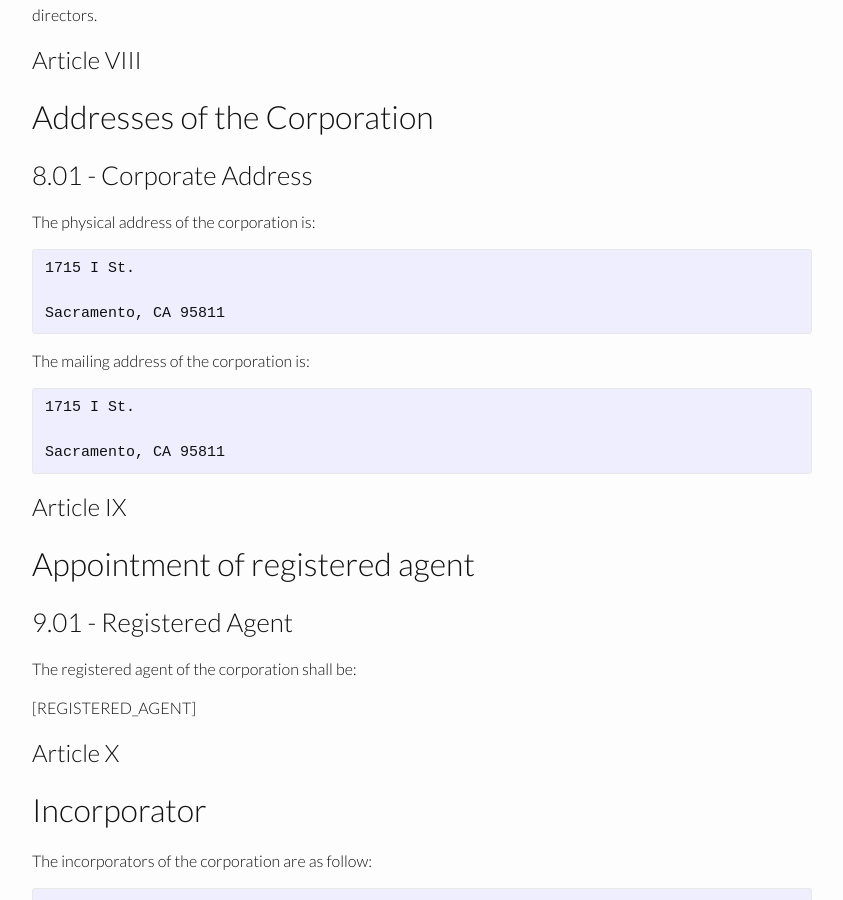
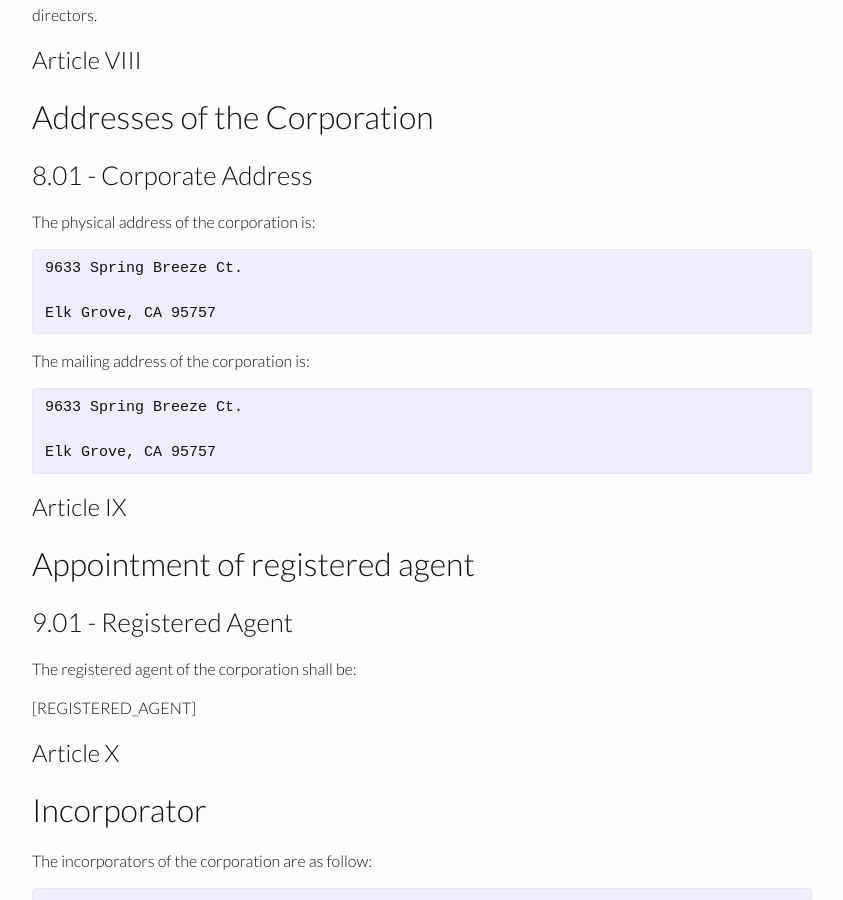
Before and after one commit to techramento/techramento.github.io, a Jekyll site: the page built from ARTICLES_OF_INCORPORATION.md, in a window 1280 px wide and 900 px high, scrolled down 3960 px. Shown: the whole window, without its empty margins (218-1061 px from the left). Built offline with Jekyll 4.4.1, drawn with Linux system fonts in a browser that asks for light colours.

Commit message:
Update official corporate addresses

```diff
--- a/_config.yml
+++ b/_config.yml
@@ -17,17 +17,17 @@ url: "http://techramento.org"
 # Legal Information
 legal_title: Techramento
 
-corporate_mailing_address_1: 1715 I St.
+corporate_mailing_address_1: 9633 Spring Breeze Ct.
 corporate_mailing_address_2:
-corporate_mailing_city: Sacramento
+corporate_mailing_city: Elk Grove
 corporate_mailing_state: CA
-corporate_mailing_postal_code: 95811
+corporate_mailing_postal_code: 95757
 
-corporate_physical_address_1: 1715 I St.
+corporate_physical_address_1: 9633 Spring Breeze Ct.
 corporate_physical_address_2:
-corporate_physical_city: Sacramento
+corporate_physical_city: Elk Grove
 corporate_physical_state: CA
-corporate_physical_postal_code: 95811
+corporate_physical_postal_code: 95757
 
 # Build settings
 markdown: kramdown
```
